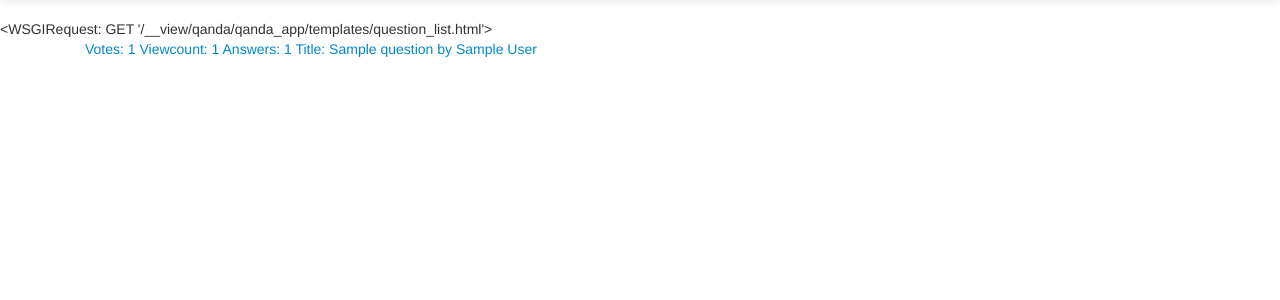
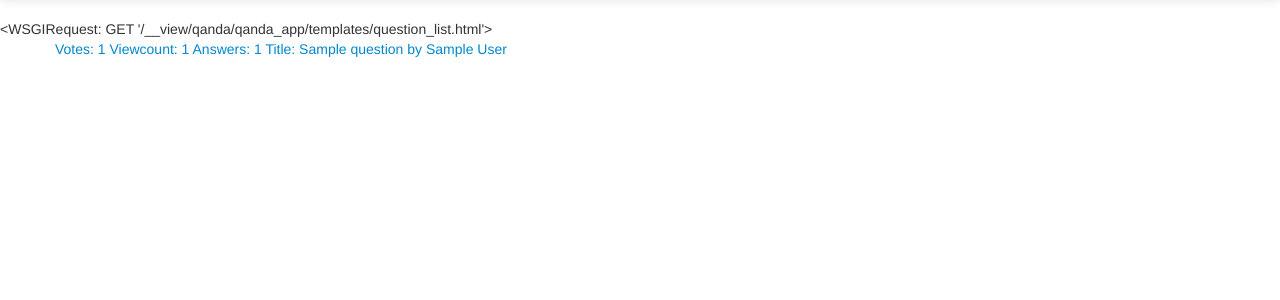
Before and after one commit to alpsayin/django-qanda, a Django app: template qanda/qanda_app/templates/question_list.html in a window 1280 px wide. Shown: the part 41-341 px from the top of the page. Run offline with Django 3.2, Linux system fonts and the light colour scheme; the template is opened without the code that fills it: most values are stand-ins (such as "Sample title", 1, 10 or a date in 2020); some libraries are stand-ins or nearby versions.

Commit message:
adjust the page view

```diff
--- a/qanda/qanda_app/templates/question_list.html
+++ b/qanda/qanda_app/templates/question_list.html
@@ -9,7 +9,6 @@
 
 	{% block question_list %}
 
-	<div class="span6">
 	{% for question in questions %}
 		<div class="row">
 			<div class="span6">
@@ -23,8 +22,12 @@
 			</div>
 		</div>
 	{% endfor %}
+
+	<div class="row">
+		<p></p>
 	</div>
 
+	<div class="row">
 		<div class="span6">
 			{% if prev %}
 			<a href="{% url qanda_app.views.question_list question_id=prev %}">Prev</a>
@@ -33,6 +36,7 @@
 			<a href="{% url qanda_app.views.question_list question_id=next %}">Next</a>
 			{% endif %}
 		</div>
+	</div>
 
 	{% endblock %}
 
```
Lines whose indentation alone changed are shown as unchanged.
